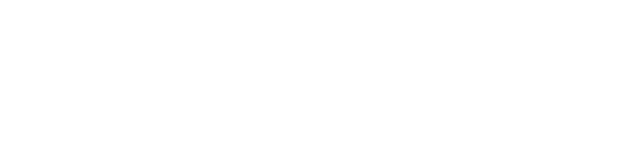
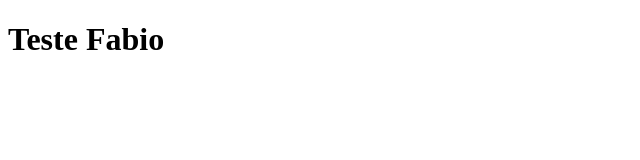
Before and after one commit to fabiogobbi/curso-alura, a plain HTML site: page index.html in a window 1280 px wide. Shown: the whole page, without its empty margins (0-640 px from the left). Drawn offline with Linux system fonts and the light colour scheme.

Commit message:
Adicionado titulo ao index.html

```diff
--- a/index.html
+++ b/index.html
@@ -1,9 +1,9 @@
 <!DOCTYPE html>
 <html>
 <head>
-	<title></title>
+	<title>Pagina de Fabio</title>
 </head>
 <body>
-
+	<h1>Teste Fabio</h1>
 </body>
 </html>
```
